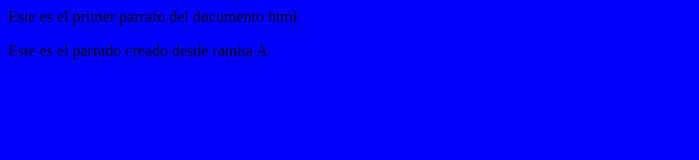
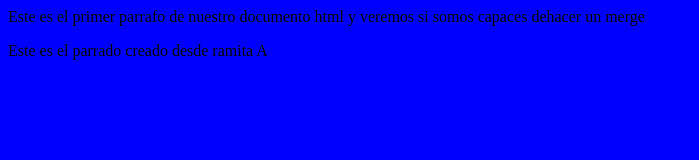
Before and after one commit to exelonx/AprendiendoGitVSCLinux, a plain HTML site: page index.html in a window 1280 px wide. Shown: the whole page, without its empty margins (0-699 px from the left). Drawn offline with Linux system fonts and the light colour scheme.

Commit message:
modificacion de parrafo desde main de primer parrafo

```diff
--- a/index.html
+++ b/index.html
@@ -14,7 +14,7 @@
 </head>
 
 <body>
-    <p>Este es el primer parrafo del documento html</p>
+    <p>Este es el primer parrafo de nuestro documento html y veremos si somos capaces dehacer un merge</p>
 
 
     <p>Este es el parrado creado desde ramita A</p>
```
